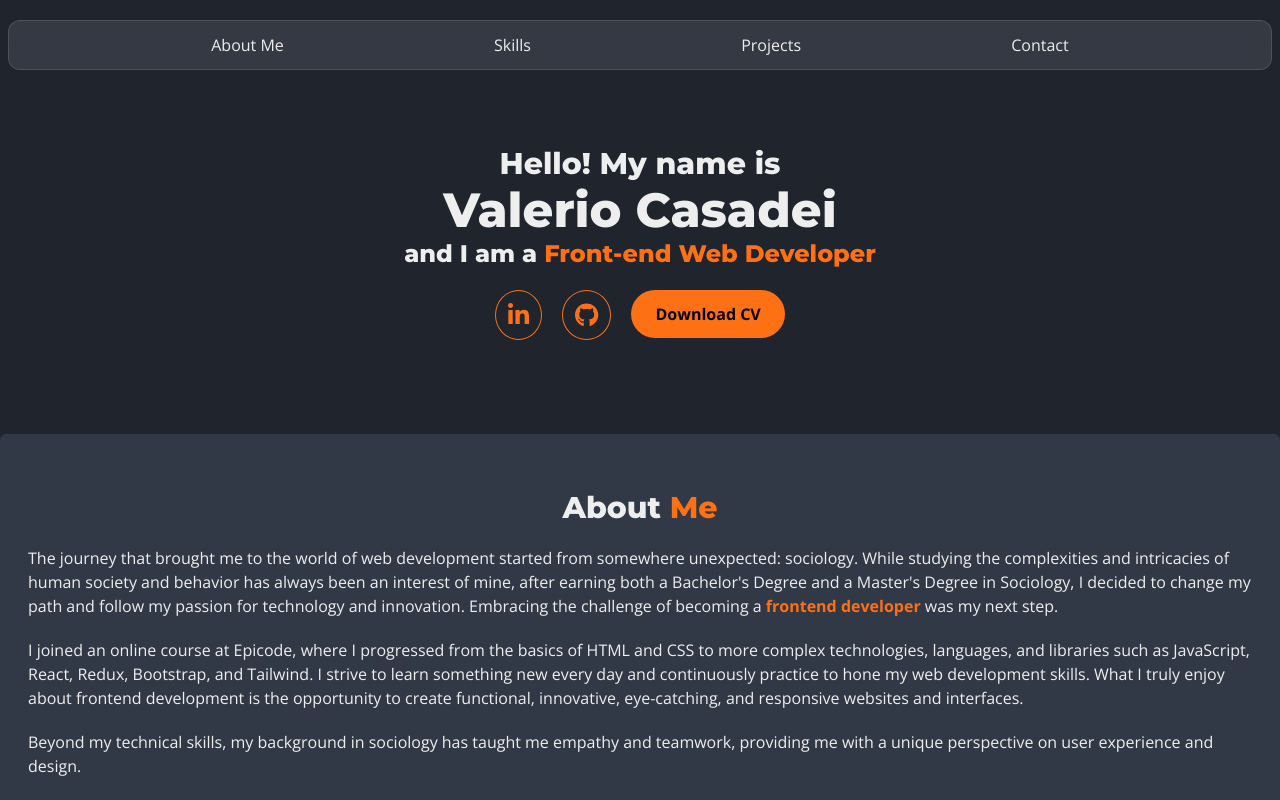
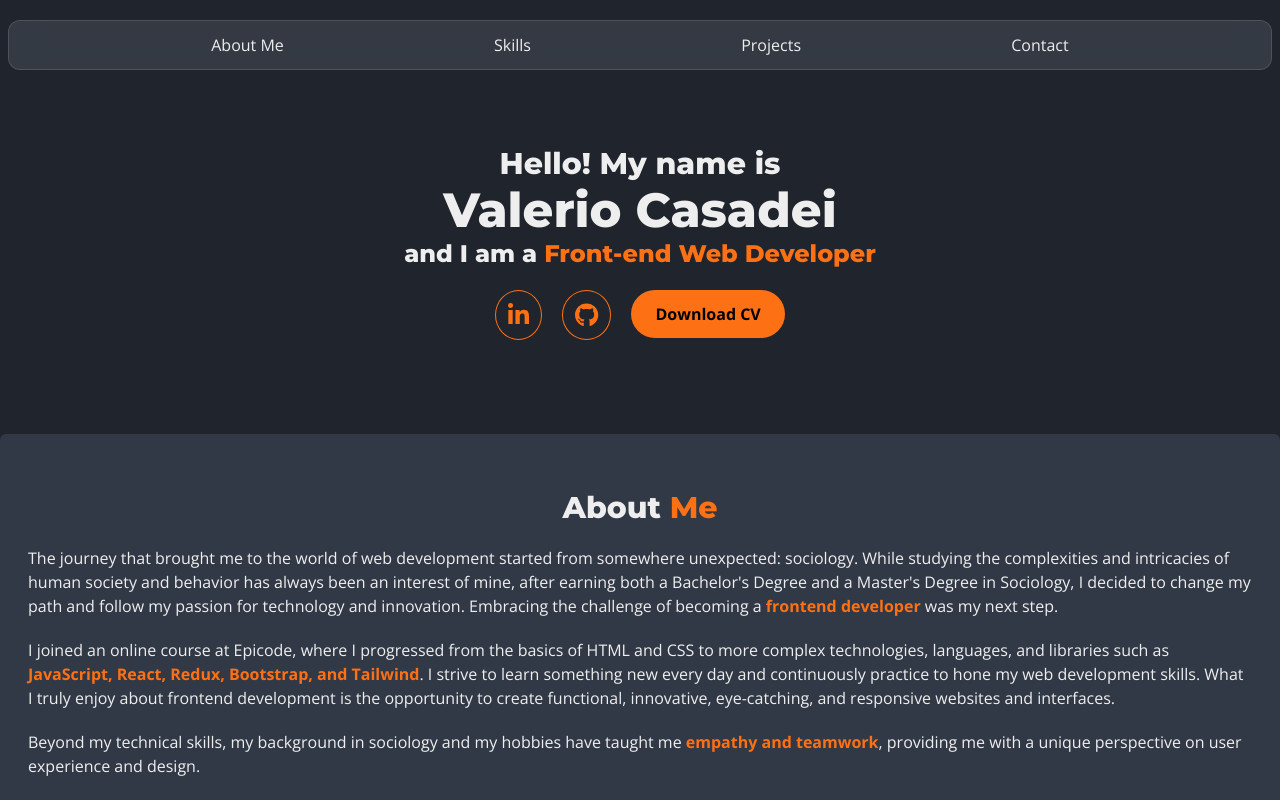
Before and after one commit to ValCas18/my-portfolio, a React (Vite) app: page / in a window 1280 px wide. Shown: the top 800 px of the page. Built offline with nearby package versions, Linux system fonts and the light colour scheme.

Commit message:
Corrections

```diff
--- a/src/App.jsx
+++ b/src/App.jsx
@@ -82,14 +82,16 @@ function App() {
 						</p>
 						<p className="my-5">
 							I joined an online course at Epicode, where I progressed from the basics of HTML and CSS to more complex
-							technologies, languages, and libraries such as JavaScript, React, Redux, Bootstrap, and Tailwind. I strive
-							to learn something new every day and continuously practice to hone my web development skills. What I truly
-							enjoy about frontend development is the opportunity to create functional, innovative, eye-catching, and
-							responsive websites and interfaces.
+							technologies, languages, and libraries such as{" "}
+							<span className="text-[var(--orange)] font-bold">JavaScript, React, Redux, Bootstrap, and Tailwind</span>.
+							I strive to learn something new every day and continuously practice to hone my web development skills.
+							What I truly enjoy about frontend development is the opportunity to create functional, innovative,
+							eye-catching, and responsive websites and interfaces.
 						</p>
 						<p className="my-5">
-							Beyond my technical skills, my background in sociology has taught me empathy and teamwork, providing me
-							with a unique perspective on user experience and design.
+							Beyond my technical skills, my background in sociology and my hobbies have taught me{" "}
+							<span className="text-[var(--orange)] font-bold">empathy and teamwork</span>, providing me with a unique
+							perspective on user experience and design.
 						</p>
 						<p className="my-5">I can't wait to put my skills to the test and grow in this dynamic field!</p>
 					</div>
```
